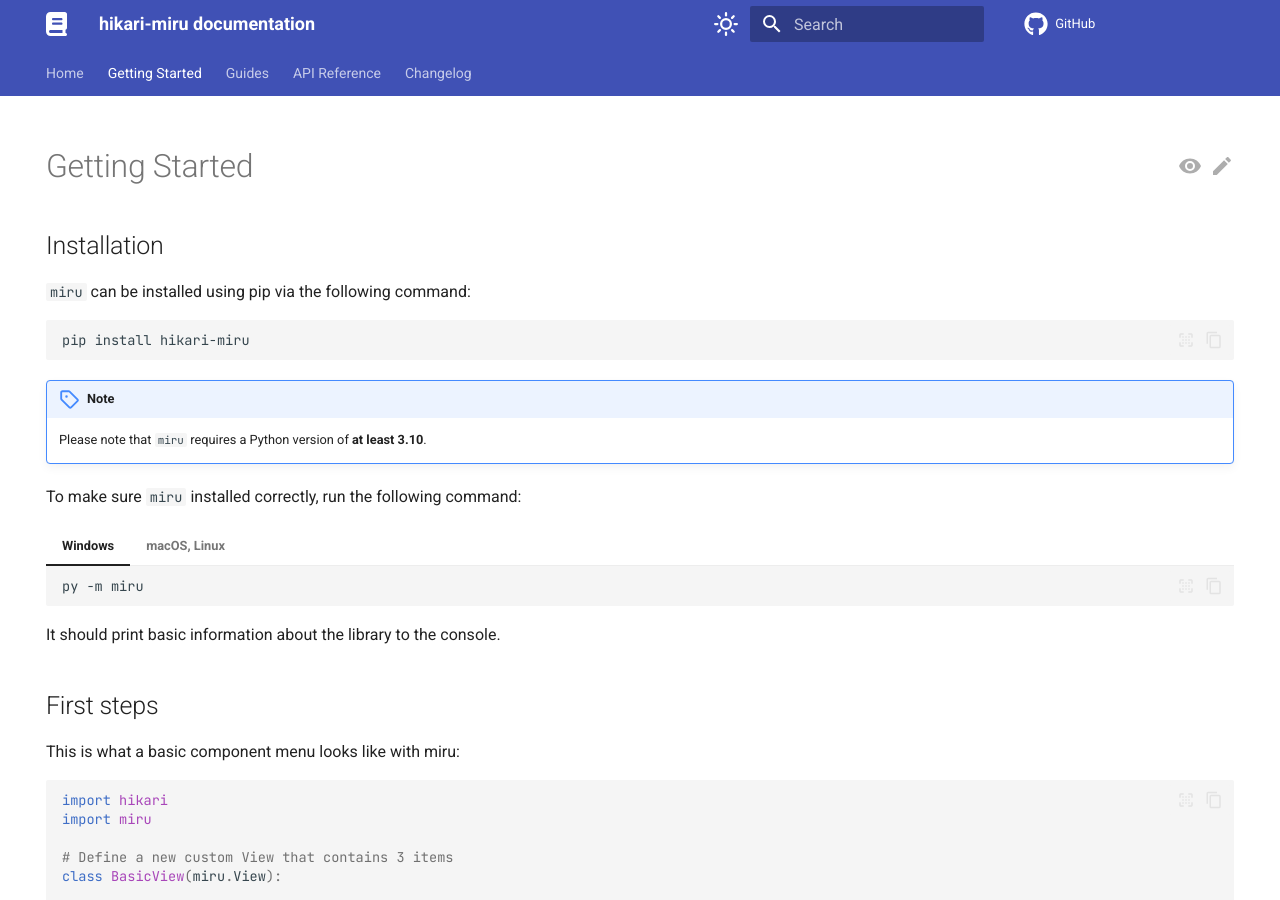
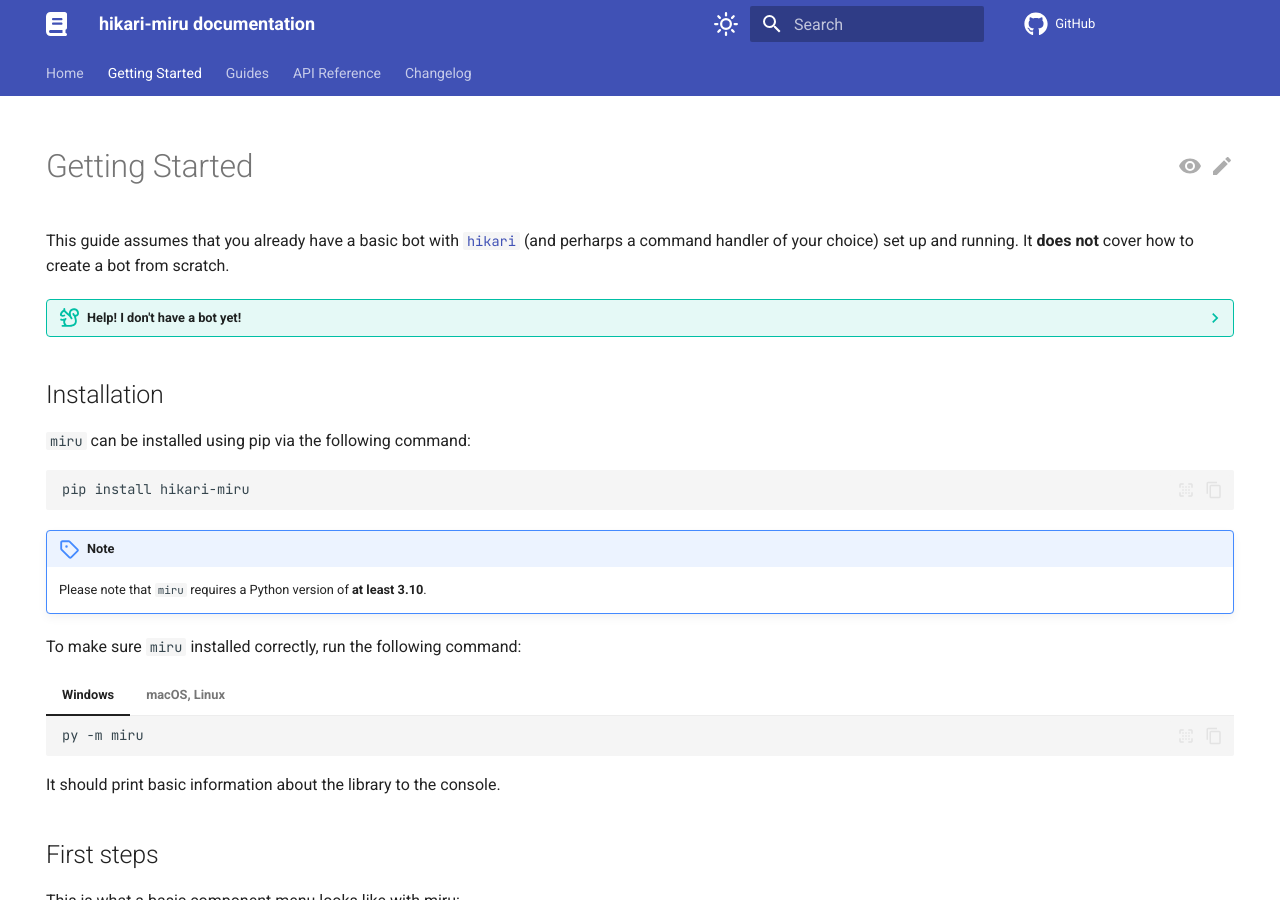
Before and after one commit to hypergonial/hikari-miru, an MkDocs documentation site: the page built from docs/getting_started.md, in a window 1280 px wide and 900 px high. Built offline with MkDocs 1.6.1 and Material for MkDocs 9.7.7, drawn with Linux system fonts in a browser that asks for light colours; plug-ins that fetch from the network failed and are left out; comment, search, counter and statistics services are not loaded.

Commit message:
Add disclaimer to getting started

```diff
--- a/docs/getting_started.md
+++ b/docs/getting_started.md
@@ -10,8 +10,12 @@
 
 # Getting Started
 
+This guide assumes that you already have a basic bot with [`hikari`](https://github.com/hikari-py/hikari) (and perharps a command handler of your choice) set up and running. It **does not** cover how to create a bot from scratch.
+
+??? tip "Help! I don't have a bot yet!"
+    If you're completely new to making Discord bots, and haven't started coding yet, you can check out [`arc`](https://arc.hypergonial.com/) and it's [getting started](https://arc.hypergonial.com/getting_started/) guide. It covers the basics of how to create a Discord bot using it and `hikari` from scratch, and provides a good starting point for adding components to your bot.
+
 ## Installation
-
 
 `miru` can be installed using pip via the following command:
 
```
